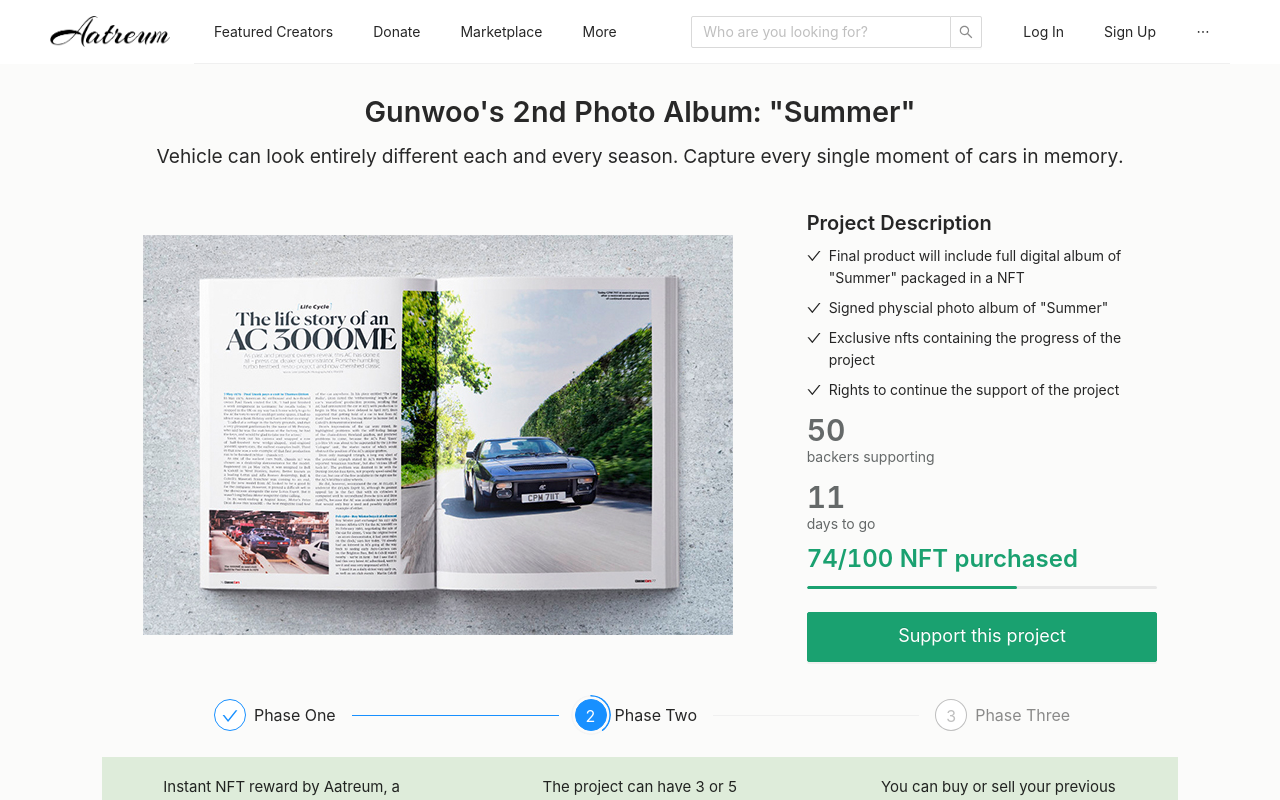
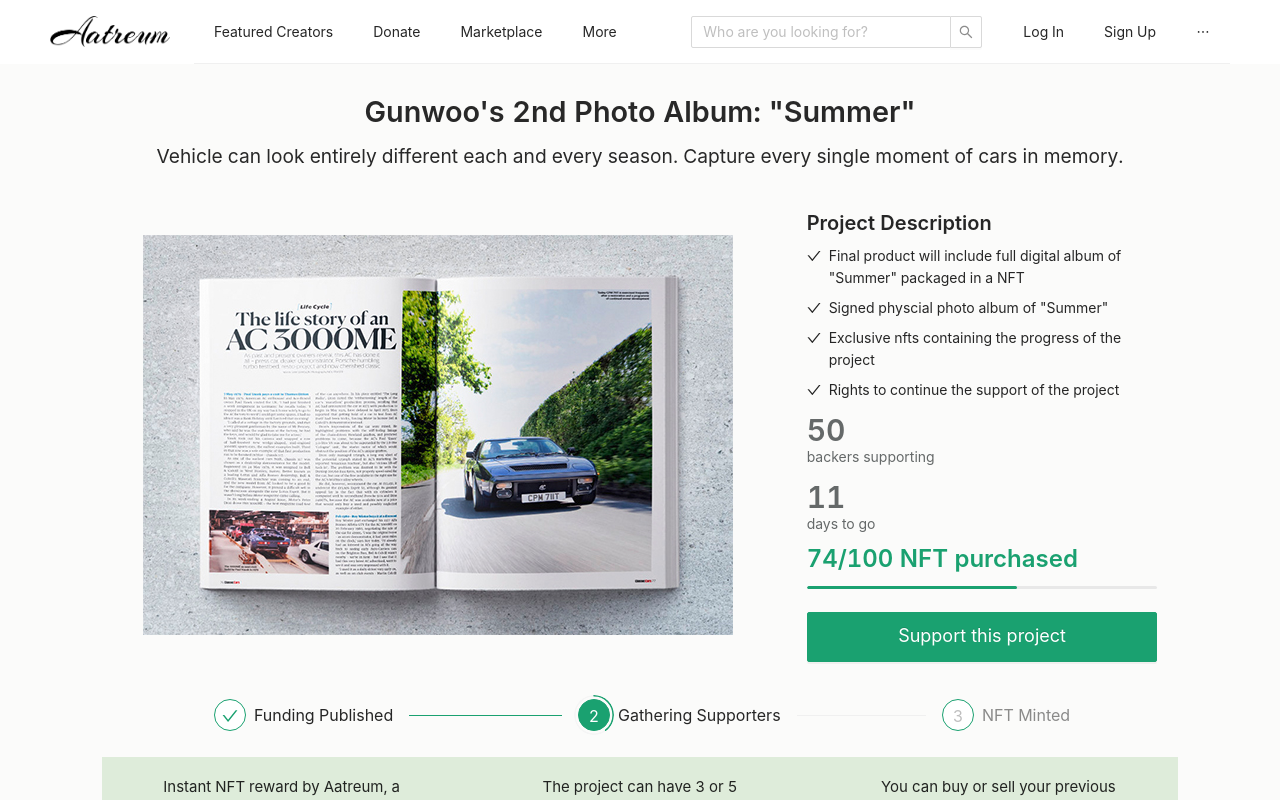
Before and after one commit to Hangyul-Son/Aatreum, a React (Create React App) app: page /fund/1/1 in a window 1280 px wide. Shown: the top 800 px of the page. Built offline with nearby package versions, Linux system fonts and the light colour scheme.

Commit message:
Change funding steps styles

```diff
--- a/src/components/funding/funding-phase.scss
+++ b/src/components/funding/funding-phase.scss
@@ -1,10 +1,27 @@
 .funding-phase-container {
-	align-items: center;
-	margin: 2% 10%;
-	color:greenyellow;
-	.ant-steps-item-process { border-color: greenyellow;
-		.ant-steps-item-icon {
-			color: greenyellow;
-		}
-	}
+  align-items: center;
+  margin: 2% 10%;
+
+  .ant-steps-item-icon {
+    border-color: #1aa170;
+
+    svg {
+      fill: #1aa170;
+    }
+
+    .ant-progress-circle-path {
+      stroke: #1aa170;
+    }
+  }
 }
+
+.ant-steps-item-process > .ant-steps-item-container > .ant-steps-item-icon {
+  background: #1aa170;
+}
+
+.ant-steps-item-finish
+  > .ant-steps-item-container
+  > .ant-steps-item-content
+  > .ant-steps-item-title::after {
+  background-color: #1aa170;
+}
--- a/src/components/funding/funding-phase.tsx
+++ b/src/components/funding/funding-phase.tsx
@@ -7,10 +7,10 @@ const { Step } = Steps;
 function FundingPhase() {
   return (
     <div className="funding-phase-container">
-      <Steps percent={40} current={1}>
-        <Step title="Phase One" />
-        <Step title="Phase Two" />
-        <Step title="Phase Three" />
+      <Steps percent={40} current={1} responsive={false}>
+        <Step title="Funding Published" />
+        <Step title="Gathering Supporters" />
+        <Step title="NFT Minted" />
       </Steps>
     </div>
   );
```
